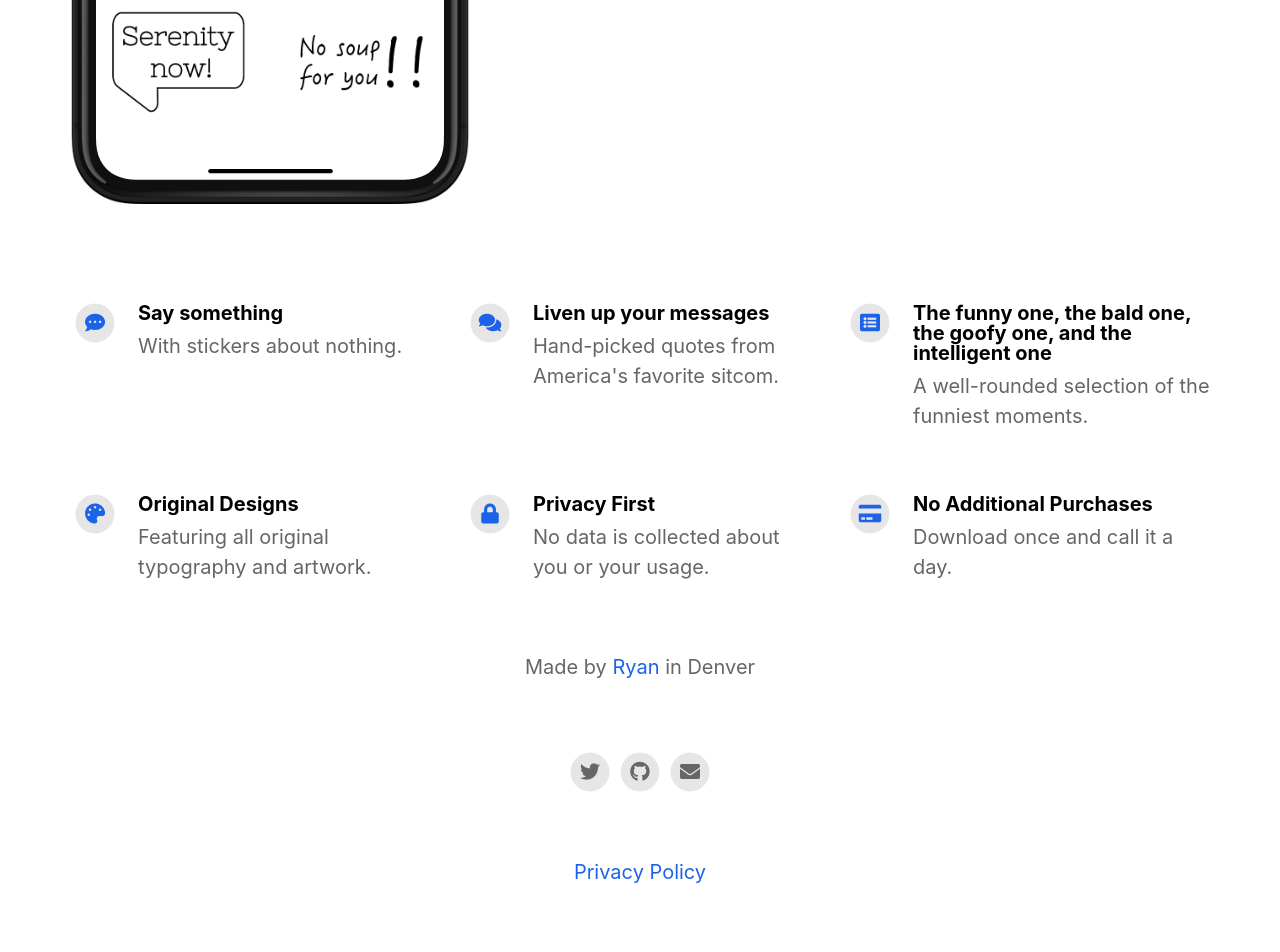
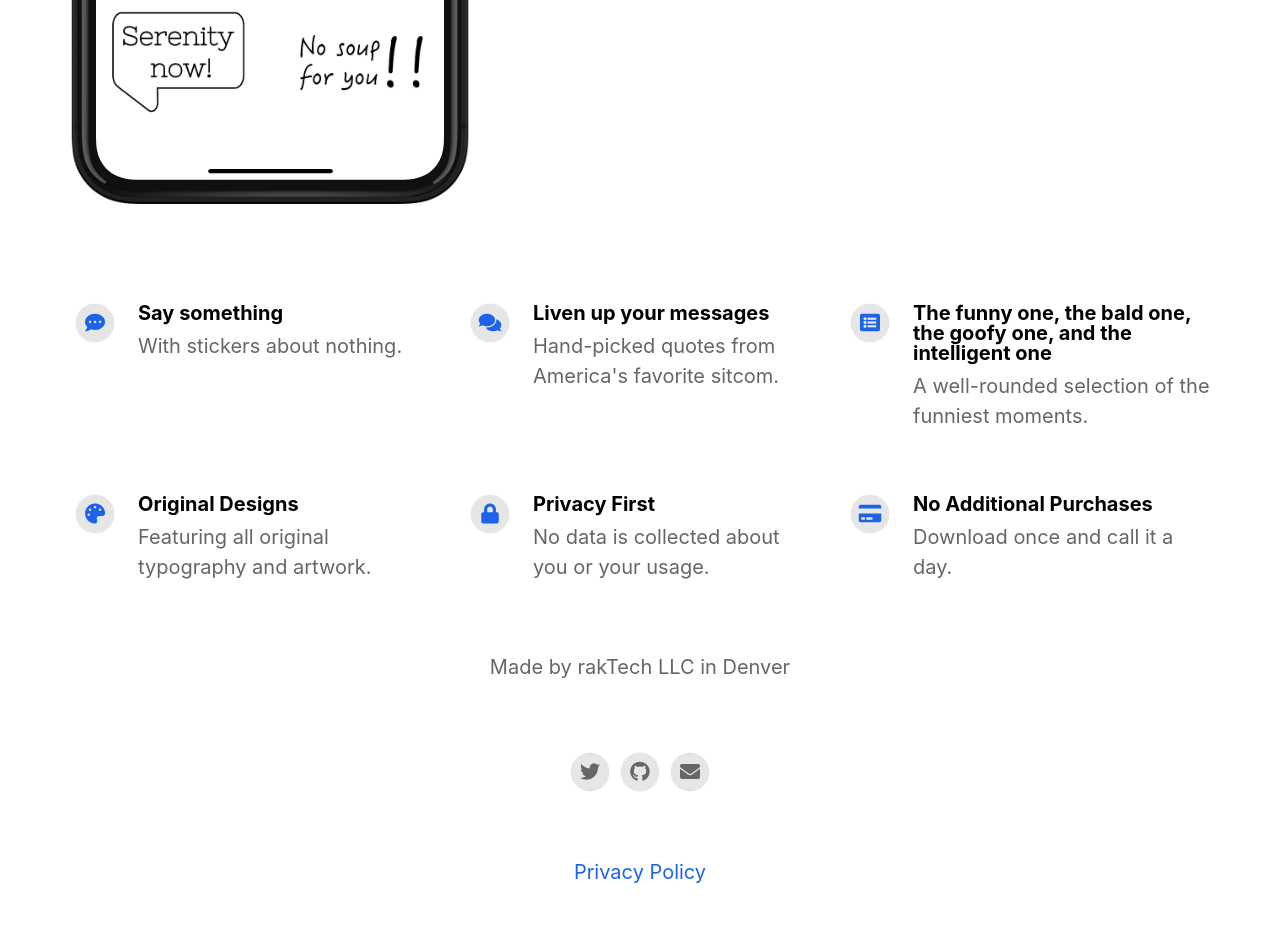
Before and after one commit to sonasapps/stickers, a Jekyll site: the page built from index.html, in a window 1280 px wide. Shown: the part 781-1733 px from the top of the page. Built offline with Jekyll 4.4.1, drawn with Linux system fonts in a browser that asks for light colours; nearby versions of some CDN libraries.

Commit message:
Update _config.yml

```diff
--- a/_config.yml
+++ b/_config.yml
@@ -19,10 +19,10 @@ enable_smart_app_banner                   : true
 
 
 # Information About Yourself
-your_name                                 : Ryan
-your_link                                 : https://thatvirtualboy.com
+your_name                                 : rakTech LLC
+your_link                                 :
 your_city                                 : Denver
-email_address                             : thatvirtualboy@icloud.com
+email_address                             : raktech_dev@icloud.com
 facebook_username                         :
 instagram_username                        :
 twitter_username                          : thatvirtualboy
```
